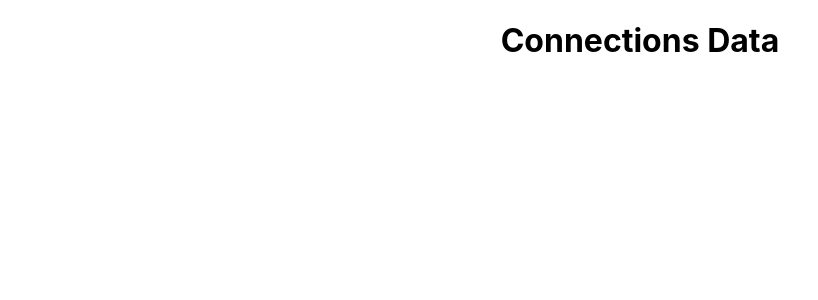
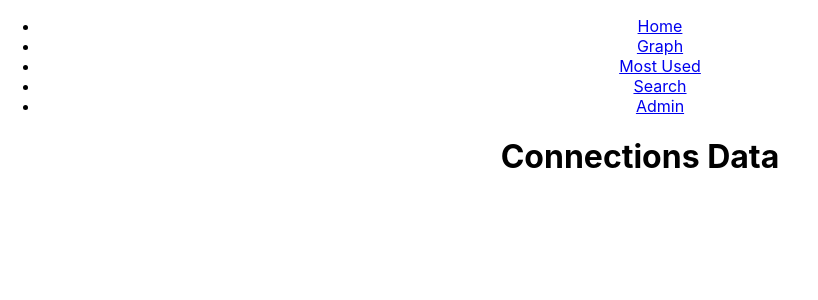
Before and after one commit to SwansonSays/connections, a React (Create React App) app in the folder client/: page / in a window 1280 px wide. Shown: the top 300 px of the page, without its empty margins (0-818 px from the left). Built offline with nearby package versions, Linux system fonts and the light colour scheme.

Commit message:
Created navbar to naviagte between pages

```diff
--- /dev/null
+++ b/client/src/components/NavBar.jsx
@@ -0,0 +1,29 @@
+import { Link } from "react-router-dom";
+
+
+function NavBar() {
+
+
+    return(
+        <nav>
+            <ul>
+                <li>
+                    <Link to={`/`}>Home</Link>
+                </li>
+                <li>
+                    <Link to={`/Graph`}>Graph</Link>
+                </li>
+                <li>
+                    <Link to={`/MostUsed`}>Most Used</Link>
+                </li>
+                <li>
+                    <Link to={`/Search`}>Search</Link>
+                </li>
+                <li>
+                    <Link to={`/Admin`}>Admin</Link>
+                </li>
+            </ul>
+        </nav>
+    );
+};
+export default NavBar;
--- a/client/src/index.js
+++ b/client/src/index.js
@@ -8,7 +8,6 @@ import MostUsed from './routes/MostUsed';
 import Search from './routes/Search';
 import Graph from './routes/Graph';
 import Admin from './routes/Admin';
-
 
 const router = createBrowserRouter([
   {
@@ -30,7 +29,7 @@ const router = createBrowserRouter([
   },
   {
     path: "/Admin",
-    elemnt: <Admin />,
+    element: <Admin />,
   },
 ]);
 
@@ -38,8 +37,6 @@ const router = createBrowserRouter([
 const root = ReactDOM.createRoot(document.getElementById('root'));
 root.render(
   <React.StrictMode>
-    {//<App />}
     <RouterProvider router={router} />
-    }
   </React.StrictMode>
 );
--- a/client/src/routes/Admin.jsx
+++ b/client/src/routes/Admin.jsx
@@ -1,27 +1,25 @@
-import { useEffect, useState } from 'react';
+import { useState } from 'react';
+import NavBar from '../components/NavBar';
 
 function Admin() {
   const [graphData, setGraphData] = useState(null);
 
 
-
-    useEffect(() => {
-      fetch('/wordGraph1')
-        .then((response) => response.json())
+  function handleGraphClick() {
+    fetch('/wordGraph?startWord=BUCKS')
+      .then(response => response.json())
       .then((data) => setGraphData(data))
       .catch((error) => console.error('Error fetching graph data: ', error));
-    }, []);
 
-    function handleGraphClick() {
-      fetch('/wordGraph?startWord=BUCKS')
-        .then(response => response.json());
+    console.log(graphData);
   };
 
   return(
       <div>
+        <NavBar />
         <button onClick={handleGraphClick}>Get Graph Data</button>
       </div>
   );
-}
+};
 
 export default Admin;
--- a/client/src/routes/App.jsx
+++ b/client/src/routes/App.jsx
@@ -1,10 +1,12 @@
 import '../App.css';
+import NavBar from '../components/NavBar';
 
 function App() {
 
 
   return (
     <div className="App">
+      <NavBar />
       <h1>Connections Data</h1>
     </div>
   );
--- a/client/src/routes/Graph.jsx
+++ b/client/src/routes/Graph.jsx
@@ -1,6 +1,7 @@
 import { useEffect, useState } from 'react';
 import { SigmaContainer } from '@react-sigma/core';
 import WordGraph from '../components/GraphMaker';
+import NavBar from '../components/NavBar';
 
 function Graph() {
     const [graphData, setGraphData] = useState(null);
@@ -13,9 +14,13 @@ function Graph() {
       }, []);
 
     return(
-        <SigmaContainer style={{ height: "100vh", width: "100vh" }}>
-            {graphData ? <WordGraph data={graphData} /> : <p>Loading...</p>}
-        </SigmaContainer>
+        <div>
+            <NavBar />
+            <SigmaContainer style={{ height: "100vh", width: "100vh" }}>
+                {graphData ? <WordGraph data={graphData} /> : <p>Loading...</p>}
+            </SigmaContainer>
+        </div>
+
     );
 };
 
--- a/client/src/routes/MostUsed.jsx
+++ b/client/src/routes/MostUsed.jsx
@@ -1,4 +1,5 @@
 import {useState} from 'react'
+import NavBar from '../components/NavBar';
 
 function MostUsed() {
     const [mostUsed, setMostUsed] = useState(null);
@@ -39,6 +40,9 @@ function MostUsed() {
     };
 
     return(
+
+      <div>
+        <NavBar />
         <form onSubmit={handleMostUsedSubmit}>
             <div>
             {mostUsed && getMostUsedResults()}
@@ -50,7 +54,8 @@ function MostUsed() {
                 onChange={(e) => setMostUsedAmount(e.target.value)}
             />
             <button type="submit">Most Used</button>
-      </form>
+        </form>
+      </div>
     );
 };
 
--- a/client/src/routes/Search.jsx
+++ b/client/src/routes/Search.jsx
@@ -1,4 +1,5 @@
 import {useState} from 'react';
+import NavBar from '../components/NavBar';
 
 function Search() {
     const [searchTerm, setSearchTerm] = useState("");
@@ -63,6 +64,8 @@ function Search() {
     };
 
     return(
+        <div>
+            <NavBar />
             <form onSubmit={handleSearchSubmit}>
                 <div>
                     {results && formatResults()}
@@ -75,6 +78,7 @@ function Search() {
                 />
                 <button type="submit">Search</button>
             </form>
+        </div>
     );
 };
 
```
Lines whose indentation alone changed are shown as unchanged.
